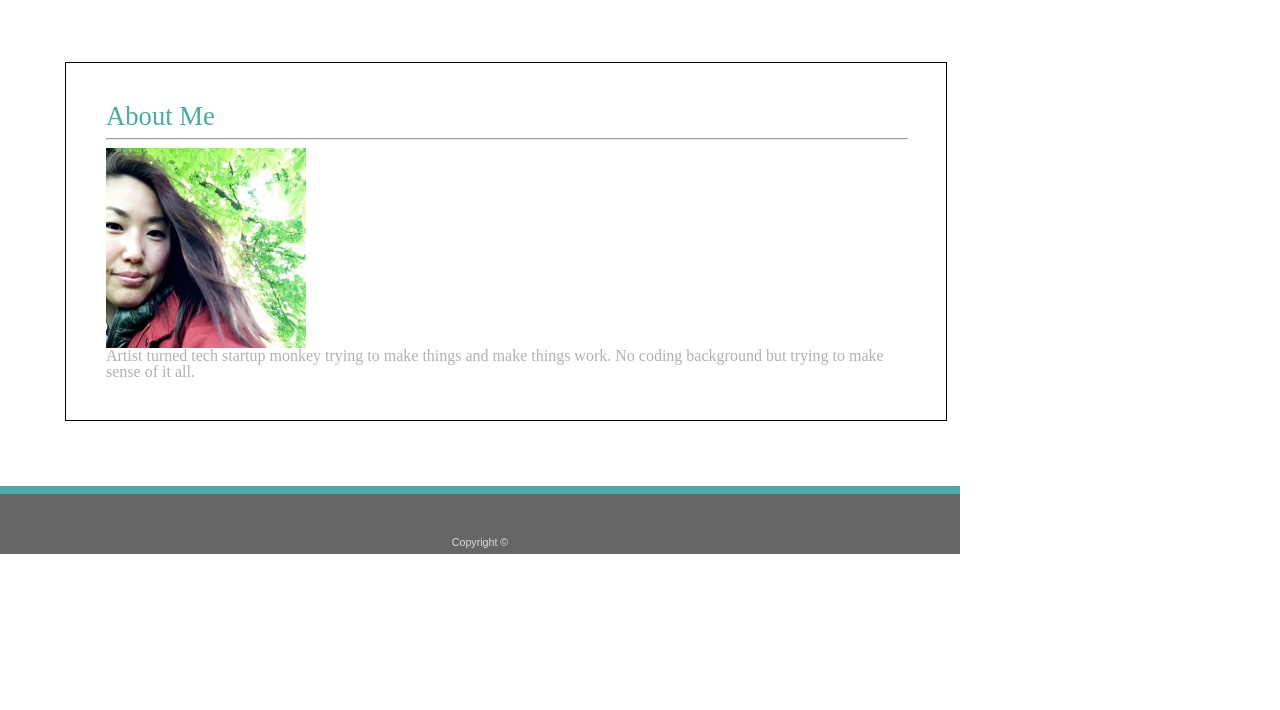
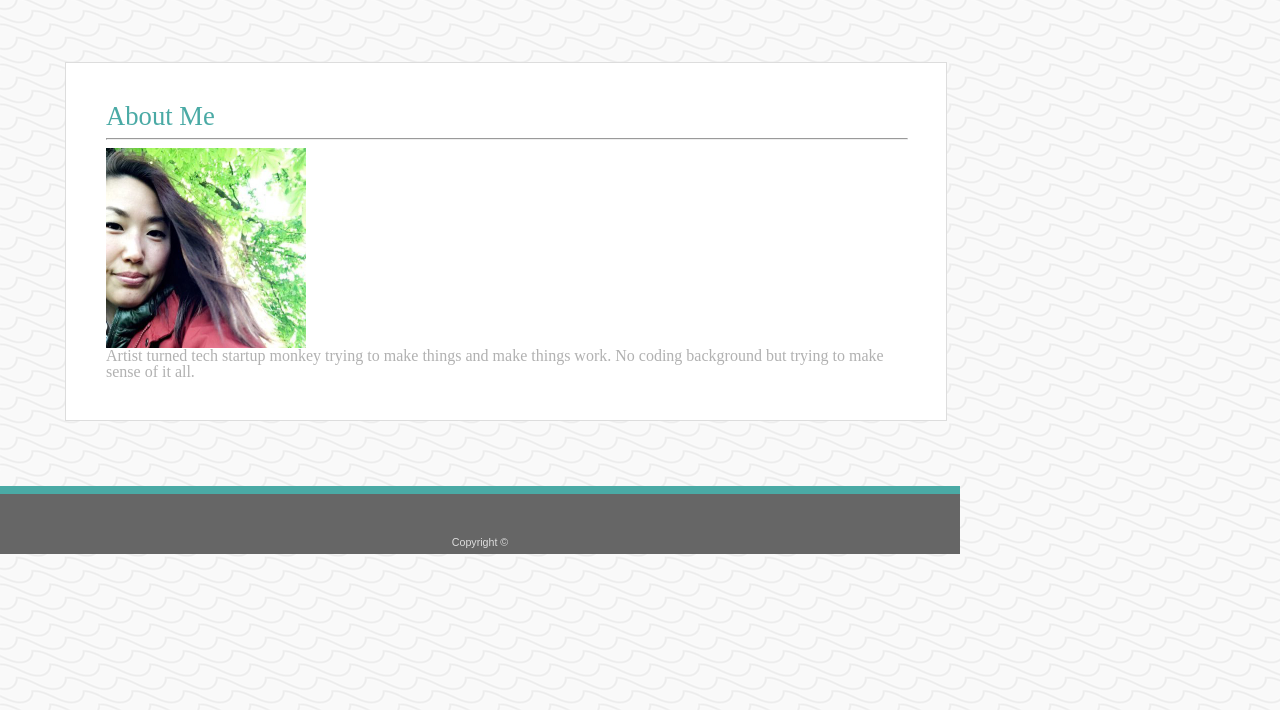
Before and after one commit to jujubrains/Portfolio, a plain HTML site: page index.html in a window 1280 px wide. Shown: the part 90-800 px from the top of the page. Drawn offline with Linux system fonts and the light colour scheme.

Commit message:
missing capital letter in class name-debug

```diff
--- a/assets/css/style.css
+++ b/assets/css/style.css
@@ -1,10 +1,10 @@
-.main {
-    max-width: 960px;
+.Main {
     width: 100%;
+    width: 960px;
     margin: 0px;
     border: 5px;
     text-align: center;
-    background-image: url("assets/images/ripples.png");
+    background-image: url("../images/ripples.png");
     color: #dddddd;
 }
 .stickyheader {
```
